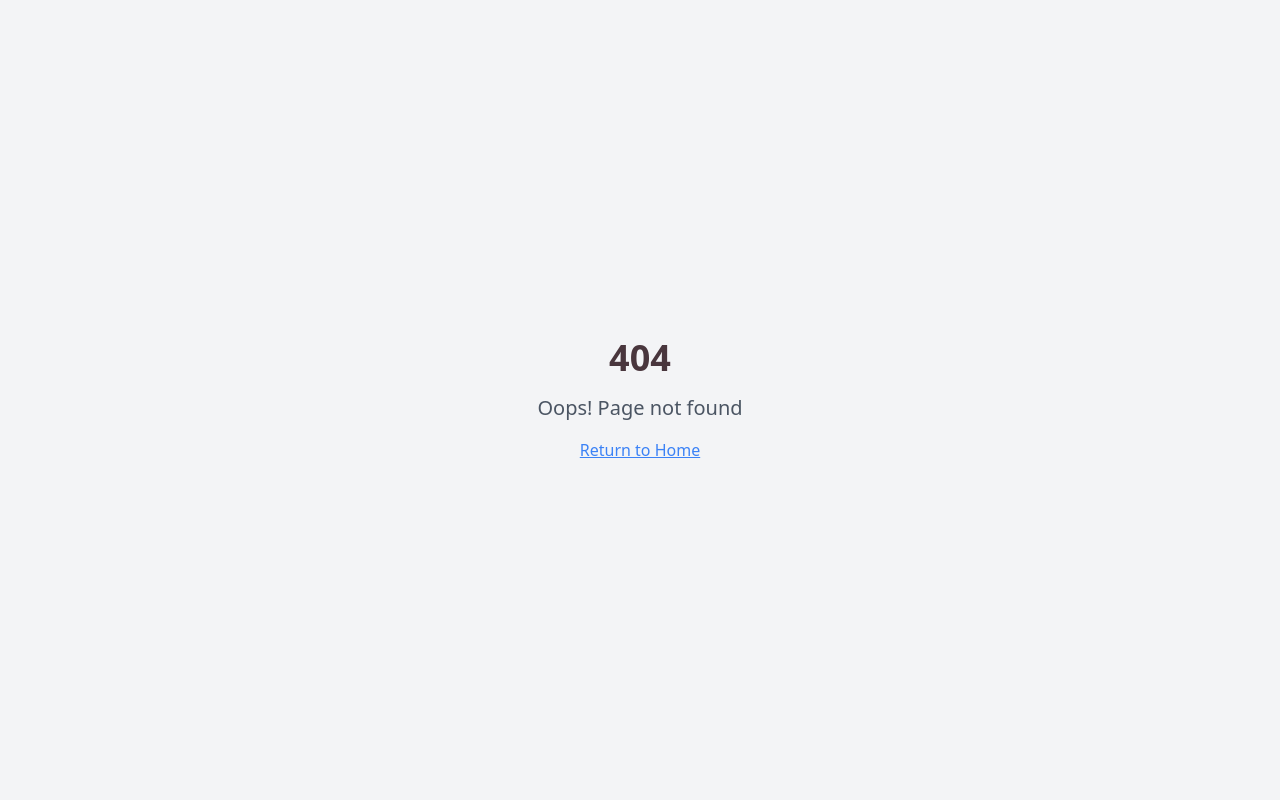
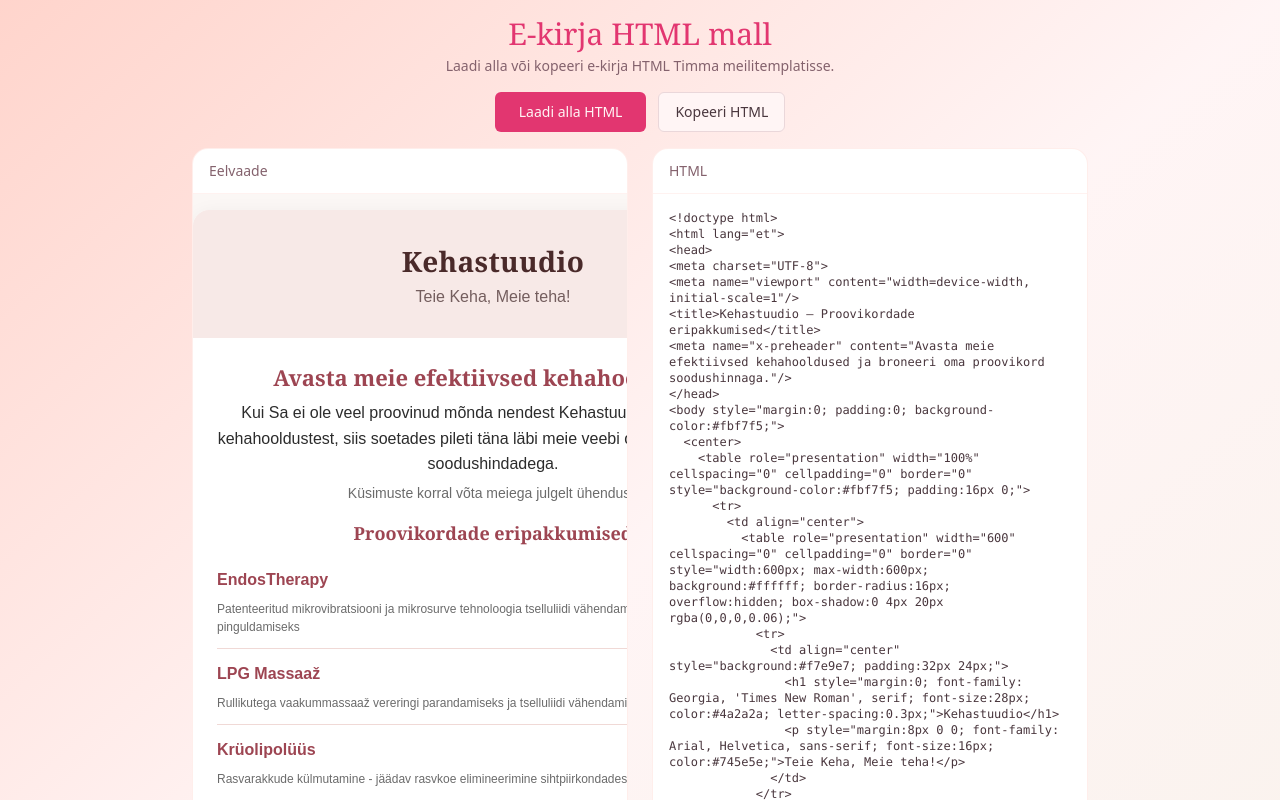
Before and after one commit to JuhanKuusk/keha-heaolu-kutse, a React (Vite) app: page /export-email in a window 1280 px wide. Before the commit this address had no page. Shown: the top 800 px of the page. Built offline with nearby package versions, Linux system fonts and the light colour scheme.

Commit message:
Provide email template file
Provide the email template file for pro.timma.ee.

```diff
--- a/src/App.tsx
+++ b/src/App.tsx
@@ -6,6 +6,7 @@ import { BrowserRouter, Routes, Route } from "react-router-dom";
 import Index from "./pages/Index";
 import NotFound from "./pages/NotFound";
 import ExportImage from "./pages/ExportImage";
+import ExportEmail from "./pages/ExportEmail";
 
 const queryClient = new QueryClient();
 
@@ -18,6 +19,7 @@ const App = () => (
         <Routes>
           <Route path="/" element={<Index />} />
           <Route path="/export-image" element={<ExportImage />} />
+          <Route path="/export-email" element={<ExportEmail />} />
           {/* ADD ALL CUSTOM ROUTES ABOVE THE CATCH-ALL "*" ROUTE */}
           <Route path="*" element={<NotFound />} />
         </Routes>
--- /dev/null
+++ b/src/pages/ExportEmail.tsx
@@ -0,0 +1,205 @@
+import { Button } from "@/components/ui/button";
+import { useMemo } from "react";
+
+interface Treatment {
+  name: string;
+  price: number;
+  url: string;
+  description: string;
+}
+
+const treatments: Treatment[] = [
+  {
+    name: "EndosTherapy",
+    price: 33,
+    url: "https://kehastuudio.ee/toode/endostherapy/",
+    description:
+      "Patenteeritud mikrovibratsiooni ja mikrosurve tehnoloogia tselluliidi vähendamiseks ja naha pinguldamiseks",
+  },
+  {
+    name: "LPG Massaaž",
+    price: 29,
+    url: "https://kehastuudio.ee/toode/lpg-massaaz-proovikord/",
+    description:
+      "Rullikutega vaakummassaaž vereringi parandamiseks ja tselluliidi vähendamiseks",
+  },
+  {
+    name: "Krüolipolüüs",
+    price: 59,
+    url: "https://kehastuudio.ee/toode/kruolipoluus/",
+    description:
+      "Rasvarakkude külmutamine - jäädav rasvkoe elimineerimine sihtpiirkondades",
+  },
+  {
+    name: "Kavi + RF vaakummassaaž + inframatt",
+    price: 49,
+    url: "https://kehastuudio.ee/toode/kavitatsioon/",
+    description:
+      "Ultrahelilained + raadiosagedustega massaaž + infrapunasoojus efektiivseks rasvapoletuseks",
+  },
+  {
+    name: "WowShape kehamähis",
+    price: 65,
+    url: "https://kehastuudio.ee/toode/wow-shape-kehamahis/",
+    description: "Looduslike toimeainetega salendav kehamähis vööümbermõõdu vähendamiseks",
+  },
+  {
+    name: "Inframatt + WowShape + EndosTherapy",
+    price: 89,
+    url: "https://kehastuudio.ee/toode/inframatt-wowshape-endostherapy-kombo/",
+    description: "Kombineeritud hooldus: infrapunasoojus + salendav mähis + mikrovibratsioon",
+  },
+];
+
+const ExportEmail = () => {
+  const emailHtml = useMemo(() => {
+    const offers = treatments
+      .map(
+        (t) => `
+          <tr>
+            <td style="padding:12px 0; border-bottom:1px solid #f0d9d6;">
+              <table role="presentation" width="100%" cellspacing="0" cellpadding="0" border="0">
+                <tr>
+                  <td style="font-family: Arial, Helvetica, sans-serif; font-size:16px; color:#2c2c2c;">
+                    <a href="${t.url}" target="_blank" style="color:#9d4552; text-decoration:none; font-weight:600;">${t.name}</a>
+                  </td>
+                  <td align="right" style="font-family: Georgia, 'Times New Roman', serif; font-size:20px; color:#9d4552; font-weight:bold; white-space:nowrap;">
+                    ${t.price} EUR
+                  </td>
+                </tr>
+              </table>
+              <div style="font-family: Arial, Helvetica, sans-serif; font-size:12px; color:#6b6b6b; line-height:1.5; padding-top:6px;">
+                ${t.description}
+              </div>
+            </td>
+          </tr>`
+      )
+      .join("\n");
+
+    return `<!doctype html>
+<html lang="et">
+<head>
+<meta charset="UTF-8">
+<meta name="viewport" content="width=device-width, initial-scale=1"/>
+<title>Kehastuudio – Proovikordade eripakkumised</title>
+<meta name="x-preheader" content="Avasta meie efektiivsed kehahooldused ja broneeri oma proovikord soodushinnaga."/>
+</head>
+<body style="margin:0; padding:0; background-color:#fbf7f5;">
+  <center>
+    <table role="presentation" width="100%" cellspacing="0" cellpadding="0" border="0" style="background-color:#fbf7f5; padding:16px 0;">
+      <tr>
+        <td align="center">
+          <table role="presentation" width="600" cellspacing="0" cellpadding="0" border="0" style="width:600px; max-width:600px; background:#ffffff; border-radius:16px; overflow:hidden; box-shadow:0 4px 20px rgba(0,0,0,0.06);">
+            <tr>
+              <td align="center" style="background:#f7e9e7; padding:32px 24px;">
+                <h1 style="margin:0; font-family: Georgia, 'Times New Roman', serif; font-size:28px; color:#4a2a2a; letter-spacing:0.3px;">Kehastuudio</h1>
+                <p style="margin:8px 0 0; font-family: Arial, Helvetica, sans-serif; font-size:16px; color:#745e5e;">Teie Keha, Meie teha!</p>
+              </td>
+            </tr>
+
+            <tr>
+              <td style="padding:24px 24px 0 24px;">
+                <h2 style="margin:0 0 8px 0; font-family: Georgia, 'Times New Roman', serif; font-size:22px; color:#9d4552; text-align:center;">Avasta meie efektiivsed kehahooldused</h2>
+                <p style="margin:0; font-family: Arial, Helvetica, sans-serif; font-size:16px; color:#2c2c2c; line-height:1.6; text-align:center;">
+                  Kui Sa ei ole veel proovinud mõnda nendest Kehastuudio efektiivsetest kehahooldustest, siis soetades pileti täna läbi meie veebi on kõik proovikorrad soodushindadega.
+                </p>
+                <p style="margin:8px 0 0 0; font-family: Arial, Helvetica, sans-serif; font-size:14px; color:#6b6b6b; text-align:center;">Küsimuste korral võta meiega julgelt ühendust.</p>
+              </td>
+            </tr>
+
+            <tr>
+              <td style="padding:20px 24px 0 24px;">
+                <h3 style="margin:0 0 10px 0; font-family: Georgia, 'Times New Roman', serif; font-size:18px; color:#9d4552; text-align:center;">Proovikordade eripakkumised</h3>
+                <table role="presentation" width="100%" cellspacing="0" cellpadding="0" border="0">
+                  ${offers}
+                </table>
+              </td>
+            </tr>
+
+            <tr>
+              <td style="padding:24px 24px 0 24px;">
+                <table role="presentation" width="100%" cellspacing="0" cellpadding="0" border="0" style="background:linear-gradient(90deg,#f4cbd0,#f2d5b8); border:1px solid #e8b9b5; border-radius:14px;">
+                  <tr>
+                    <td style="padding:18px 20px; text-align:center;">
+                      <p style="margin:0 0 8px 0; font-family: Arial, Helvetica, sans-serif; font-size:16px; color:#9d4552; font-weight:600;">Oled alati oodatud ka tasuta konsultatsioonile!</p>
+                      <p style="margin:0; font-family: Arial, Helvetica, sans-serif; font-size:14px; color:#2c2c2c;">Meie spetsialist leiab Teile prima ja efektiivseima lahenduse.</p>
+                    </td>
+                  </tr>
+                </table>
+              </td>
+            </tr>
+
+            <!-- 1 cm spacer -->
+            <tr>
+              <td style="height:37.8px; line-height:37.8px;">&nbsp;</td>
+            </tr>
+
+            <tr>
+              <td align="center" style="padding:0 24px 8px 24px;">
+                <a href="https://broneerimine.timma.ee/kehastuudio" target="_blank" style="display:inline-block; background:linear-gradient(90deg,#b35a68,#9d4552); color:#ffffff; text-decoration:none; font-family: Arial, Helvetica, sans-serif; font-size:16px; padding:16px 28px; border-radius:14px; font-weight:600;">
+                  Broneeri oma proovikord
+                </a>
+              </td>
+            </tr>
+
+            <tr>
+              <td align="center" style="padding:20px 24px 28px 24px; border-top:1px solid #f0d9d6;">
+                <p style="margin:0; font-family: Arial, Helvetica, sans-serif; font-size:14px; color:#9d4552; font-weight:600;">Kehastuudio</p>
+                <p style="margin:4px 0 0 0; font-family: Arial, Helvetica, sans-serif; font-size:12px; color:#6b6b6b;">Teie Keha - Meie teha</p>
+                <p style="margin:8px 0 0 0; font-family: Arial, Helvetica, sans-serif; font-size:12px; color:#6b6b6b;">www.kehastuudio.ee · info@kehastuudio.ee · Tel: +372 5151566</p>
+              </td>
+            </tr>
+          </table>
+        </td>
+      </tr>
+    </table>
+  </center>
+</body>
+</html>`;
+  }, []);
+
+  const handleDownload = () => {
+    const blob = new Blob([emailHtml], { type: "text/html;charset=utf-8" });
+    const url = URL.createObjectURL(blob);
+    const a = document.createElement("a");
+    a.href = url;
+    a.download = "kehastuudio-email-template.html";
+    a.click();
+    URL.revokeObjectURL(url);
+  };
+
+  const handleCopy = async () => {
+    try {
+      await navigator.clipboard.writeText(emailHtml);
+    } catch (e) {
+      console.error(e);
+    }
+  };
+
+  return (
+    <main className="min-h-screen bg-gradient-to-br from-spa-blush via-background to-spa-cream p-4">
+      <div className="max-w-4xl mx-auto space-y-4">
+        <header className="text-center space-y-1">
+          <h1 className="text-3xl font-serif text-spa-rose">E-kirja HTML mall</h1>
+          <p className="text-sm text-muted-foreground">Laadi alla või kopeeri e-kirja HTML Timma meilitemplatisse.</p>
+        </header>
+        <div className="flex items-center gap-3 justify-center">
+          <Button onClick={handleDownload} className="px-6">Laadi alla HTML</Button>
+          <Button onClick={handleCopy} variant="outline">Kopeeri HTML</Button>
+        </div>
+        <section className="grid md:grid-cols-2 gap-6 items-start">
+          <div className="rounded-2xl border border-spa-blush/40 bg-card overflow-hidden">
+            <div className="px-4 py-3 border-b border-spa-blush/30 text-sm text-muted-foreground">Eelvaade</div>
+            <iframe title="email-preview" srcDoc={emailHtml} className="w-full" style={{ height: 900 }} />
+          </div>
+          <div className="rounded-2xl border border-spa-blush/40 bg-card overflow-hidden">
+            <div className="px-4 py-3 border-b border-spa-blush/30 text-sm text-muted-foreground">HTML</div>
+            <textarea readOnly className="w-full h-[900px] p-4 text-xs font-mono bg-transparent outline-none" defaultValue={emailHtml} />
+          </div>
+        </section>
+      </div>
+    </main>
+  );
+};
+
+export default ExportEmail;
```
